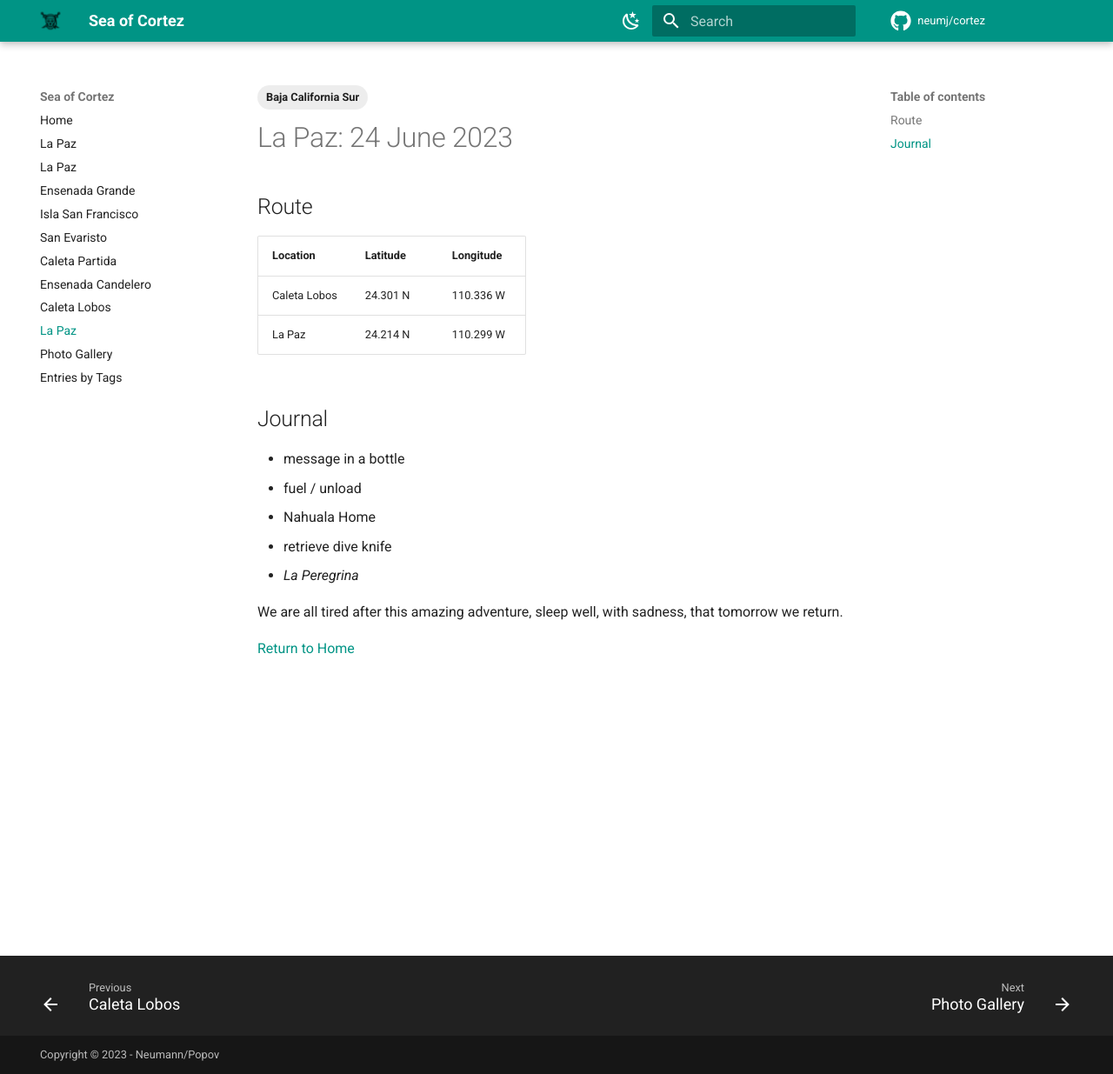
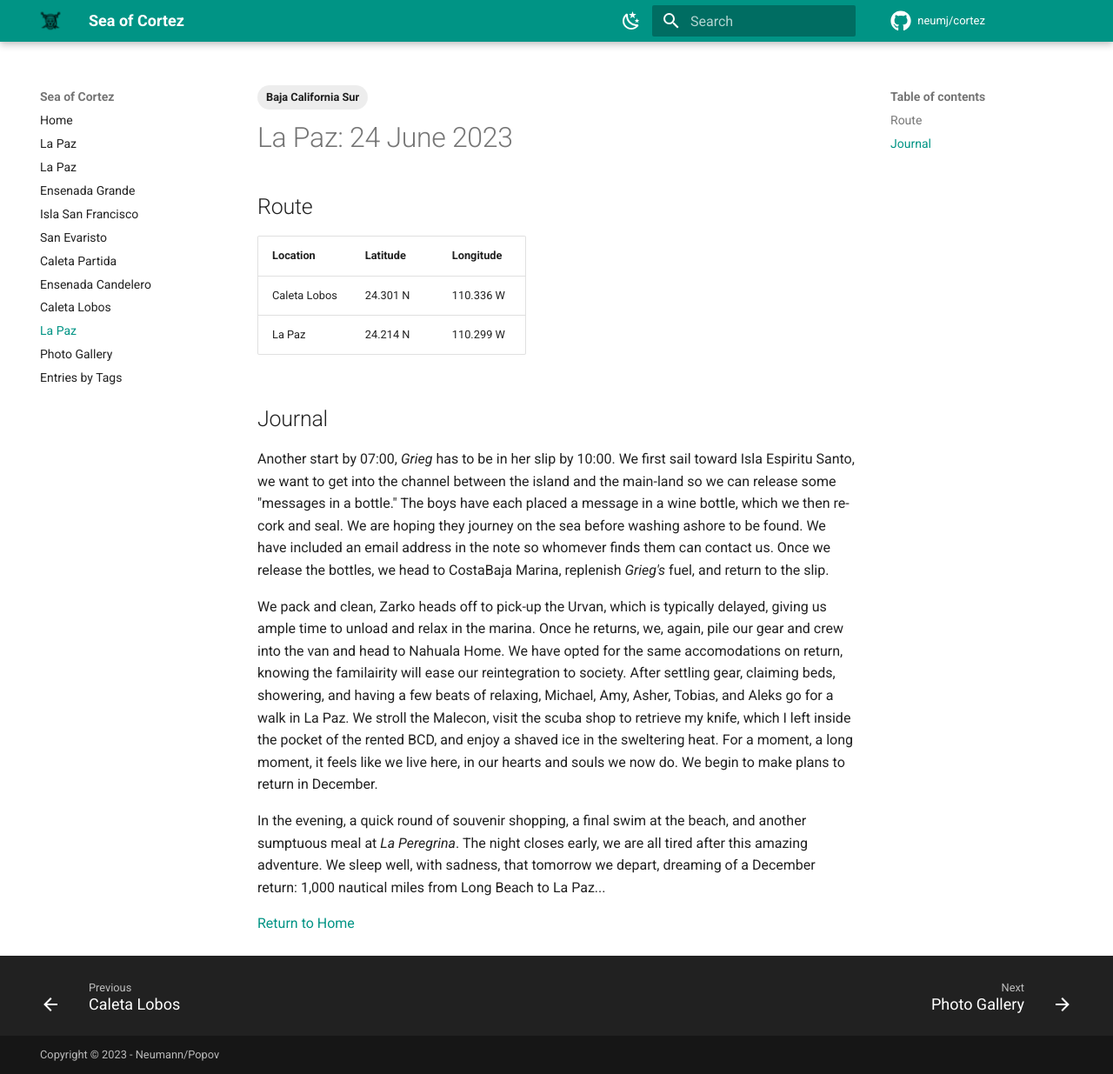
Before and after one commit to neumj/cortez, an MkDocs documentation site: the page built from docs/La_Paz_20230624.md, in a window 1280 px wide and 1235 px high. Shown: the whole window at 87% size. Built offline with MkDocs 1.6.1 and Material for MkDocs 9.7.7, drawn with Linux system fonts in a browser that asks for light colours; comment, search, counter and statistics services are not loaded.

Commit message:
final la paz entry

```diff
--- a/docs/La_Paz_20230624.md
+++ b/docs/La_Paz_20230624.md
@@ -14,13 +14,11 @@ tags:
 
 ## Journal
 
-- message in a bottle
-- fuel / unload
-- Nahuala Home
-- retrieve dive knife
-- _La Peregrina_
+Another start by 07:00, _Grieg_ has to be in her slip by 10:00. We first sail toward Isla Espiritu Santo, we want to get into the channel between the island and the main-land so we can release some "messages in a bottle." The boys have each placed a message in a wine bottle, which we then re-cork and seal. We are hoping they journey on the sea before washing ashore to be found. We have included an email address in the note so whomever finds them can contact us. Once we release the bottles, we head to CostaBaja Marina, replenish _Grieg's_ fuel, and return to the slip.
 
-We are all tired after this amazing adventure, sleep well, with sadness, that tomorrow we return.
+We pack and clean, Zarko heads off to pick-up the Urvan, which is typically delayed, giving us ample time to unload and relax in the marina. Once he returns, we, again, pile our gear and crew into the van and head to Nahuala Home. We have opted for the same accomodations on return, knowing the familairity will ease our reintegration to society. After settling gear, claiming beds, showering, and having a few beats of relaxing, Michael, Amy, Asher, Tobias, and Aleks go for a walk in La Paz. We stroll the Malecon, visit the scuba shop to retrieve my knife, which I left inside the pocket of the rented BCD, and enjoy a shaved ice in the sweltering heat. For a moment, a long moment, it feels like we live here, in our hearts and souls we now do. We begin to make plans to return in December.
+
+In the evening, a quick round of souvenir shopping, a final swim at the beach, and another sumptuous meal at _La Peregrina_. The night closes early, we are all tired after this amazing adventure. We sleep well, with sadness, that tomorrow we depart, dreaming of a December return: 1,000 nautical miles from Long Beach to La Paz...
 
 <!--- Below is navigation to home --->
  [Return to Home](index.md)
```
